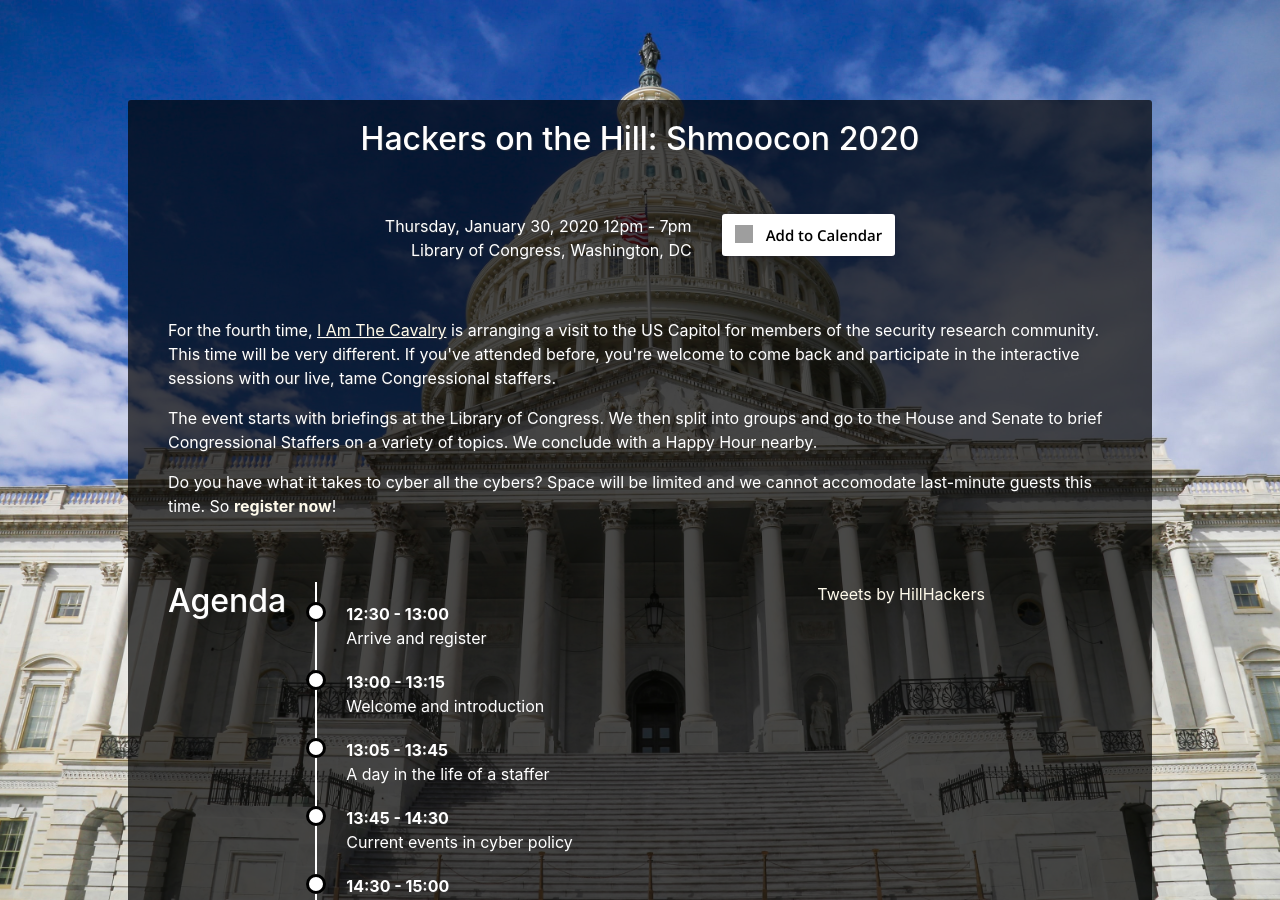
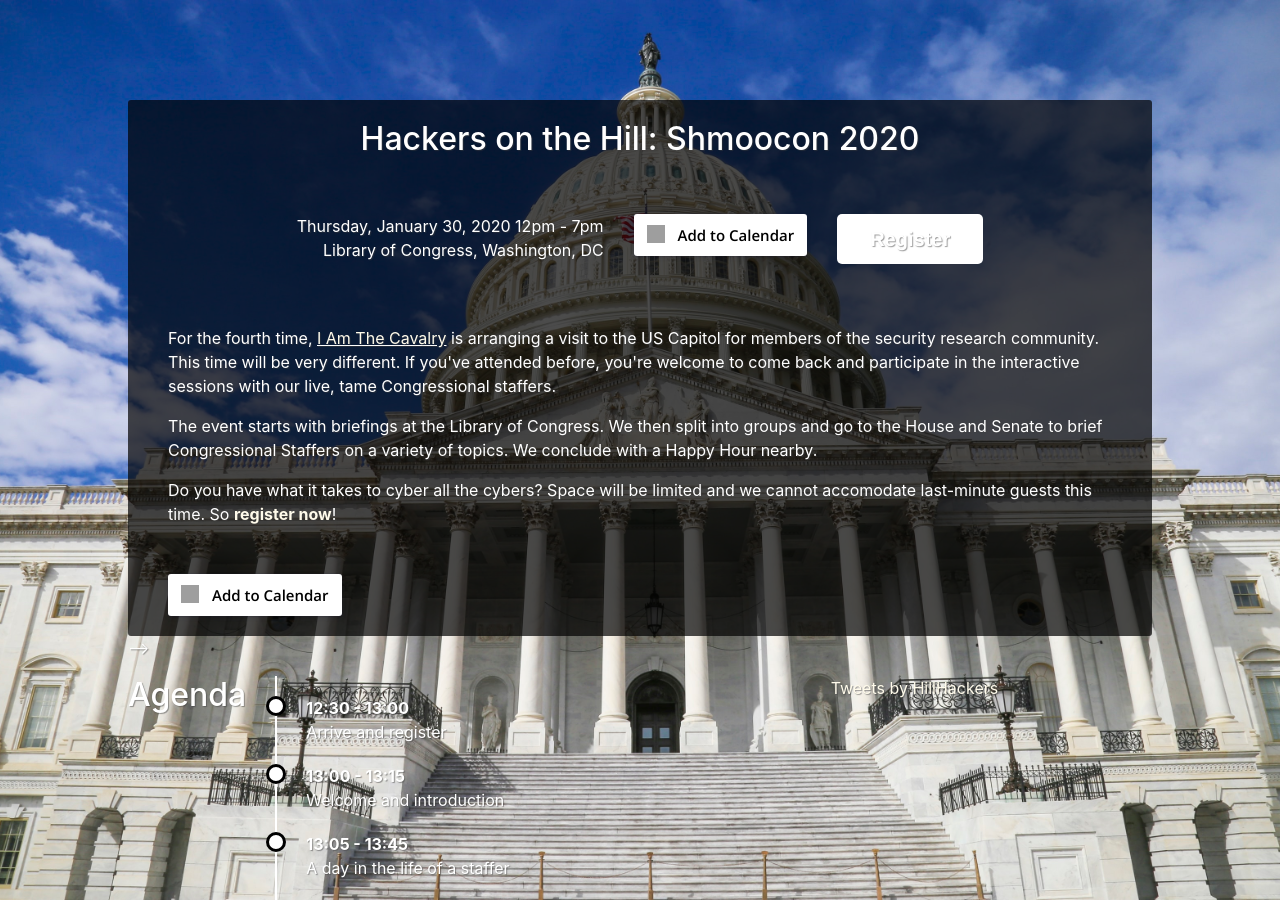
Before and after one commit to HackersOnTheHill/hackersonthehill.github.io, a Jekyll site: the page built from index.html, in a window 1280 px wide and 900 px high. Built offline with Jekyll 4.4.1, drawn with Linux system fonts in a browser that asks for light colours; nearby versions of some CDN libraries; comment, search, counter and statistics services are not loaded; grey boxes are pictures that could not be loaded.

Commit message:
Add registration form (Broken)
Attempt at a registration form. This code is broken, do not deploy.

```diff
--- a/index.html
+++ b/index.html
@@ -17,13 +17,16 @@ layout: default
 
 <!-- Page head -->
 <div align="center" class="mb-5"><h2>{{site.event_name}}: {{site.data.event.subtitle}}</h2></div>
-<div class="mb-5 mt-5">
+<div>
   <div class="row justify-content-md-center">
     <div class="col-md-auto col-sm-12 text-md-right text-center mb-2 mt-2">
       <div>{{ page.start_datetime | date: "%A, %B %-d, %Y %-I%P" }} - {{ page.end_datetime | date: "%-I%P" }}</div>
       <div>{{site.data.map.location.address}}</div>
     </div>
     <div class="col-md-auto col-sm-12 text-md-left text-center mt-2 mb-2">{% include calendar.html %}</div>
+    <div class="col-md-auto col-sm-12 text-center mt-2 mb-2">
+      <a class="typeform-share button" href="https://beau982764.typeform.com/to/vYfmKw" data-mode="popup" style="display:inline-block;text-decoration:none;background-color:#FFFFFF;color:white;cursor:pointer;font-family:Helvetica,Arial,sans-serif;font-size:20px;line-height:50px;text-align:center;margin:0;height:50px;padding:0px 33px;border-radius:5px;max-width:100%;white-space:nowrap;overflow:hidden;text-overflow:ellipsis;font-weight:bold;-webkit-font-smoothing:antialiased;-moz-osx-font-smoothing:grayscale;" data-hide-headers=true data-hide-footer=true target="_blank">Register </a> <script> (function() { var qs,js,q,s,d=document, gi=d.getElementById, ce=d.createElement, gt=d.getElementsByTagName, id="typef_orm_share", b="https://embed.typeform.com/"; if(!gi.call(d,id)){ js=ce.call(d,"script"); js.id=id; js.src=b+"embed.js"; q=gt.call(d,"script")[0]; q.parentNode.insertBefore(js,q) } })() </script>
+    </div>
   </div>
 </div>
 
@@ -35,7 +38,35 @@ layout: default
   <p>Do you have what it takes to cyber all the cybers? Space will be limited and we cannot accomodate last-minute guests this time. So <a href="https://docs.google.com/forms/d/1SAI0ci54F75EGu54wNMtixk7EiD01gsvRPQ9d8P9SQA/edit"><b>register now</b></a>!</p>
 </div>
 
-<!-- An attempt to insert a webform.
+
+<!-- An attempt to insert a webform, with jotform. First half.
+<div class="v-100 row">
+  <div class="col-md-8">
+    <div class="">
+      <div class="row justify-content-md-center">
+        <div class="col-md-auto col-sm-12 text-md-right text-center mb-2 mt-2">
+          <div>{{ page.start_datetime | date: "%A, %B %-d, %Y %-I%P" }} - {{ page.end_datetime | date: "%-I%P" }}</div>
+          <div>{{site.data.map.location.address}}</div>
+        </div>
+        <div class="col-md-auto col-sm-12 text-md-left text-center mt-2 mb-2">{% include calendar.html %}</div>
+      </div>
+    </div> -->
+<!-- An attempt to insert a webform, with jotform. Second half.
+    <div class="container-flex">
+      <div class="mb-5 mt-5">
+        <p>For the fourth time, <u><a href="https://iatc.me">I Am The Cavalry</a></u> is arranging a visit to the US Capitol for members of the security research community. This time will be very different. If you've attended before, you're welcome to come back and participate in the interactive sessions with our live, tame Congressional staffers.</p>
+        <p>The event starts with briefings at the Library of Congress. We then split into groups and go to the House and Senate to brief Congressional Staffers on a variety of topics. We conclude with a Happy Hour nearby.</p>
+        <p>Do you have what it takes to cyber all the cybers? Space is limited and pre-registration is required. Due to tour rules, we will have to start as a group so be prompt - stragglers will be fed to the lobbyists!</p>
+      </div>
+    </div>
+  </div>
+  <div class="col-md-4">
+    <script type="text/javascript" src="https://form.jotform.com/jsform/193480444747163"></script>
+  </div>
+</div>
+-->
+
+<!-- An attempt to insert a webform with embedded Google Form.
 <div class="container-fluid">
   <div class="row d-flex align-items-stretch">
     <div class="col-md-8 col-sm-12 p-3">
```
